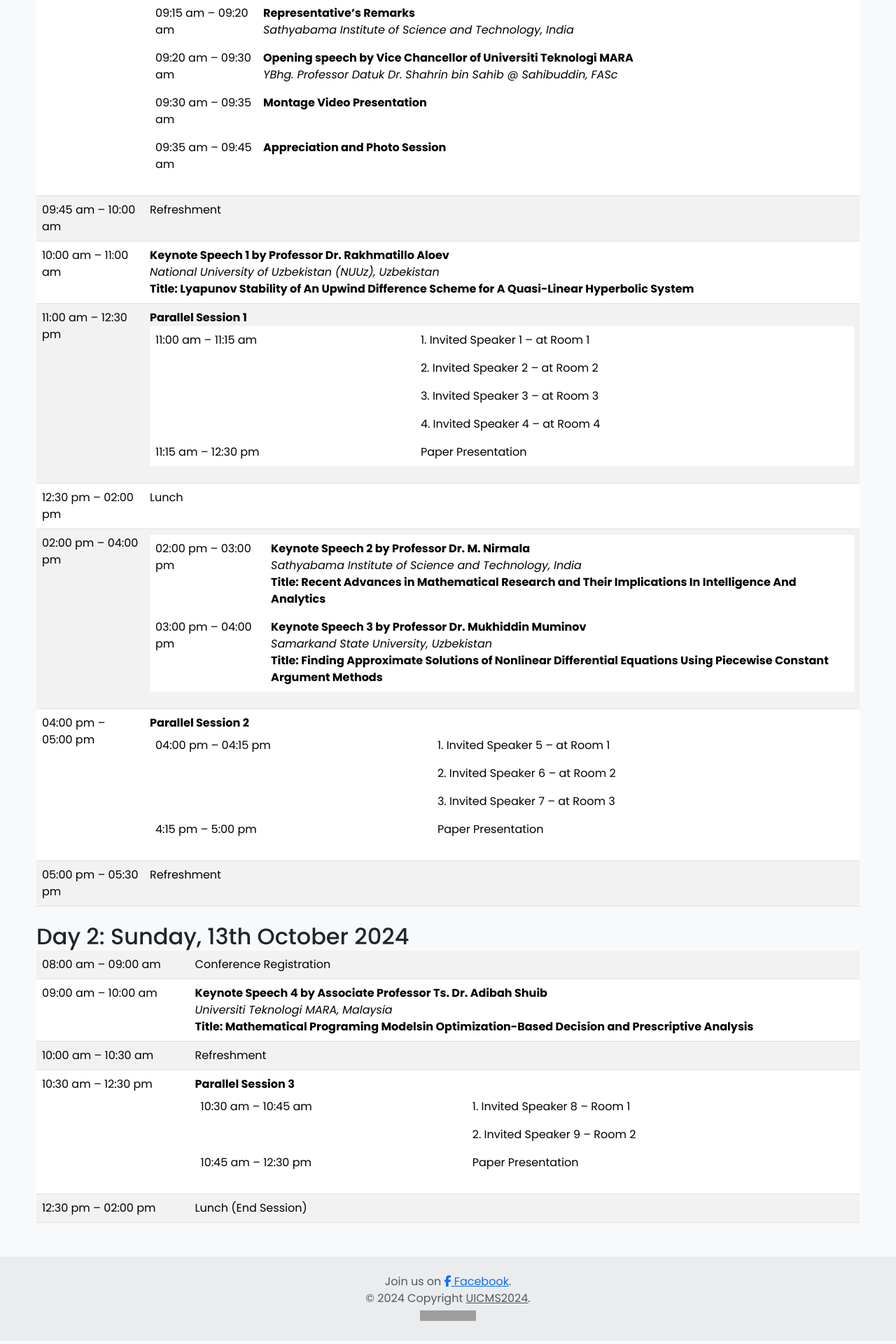
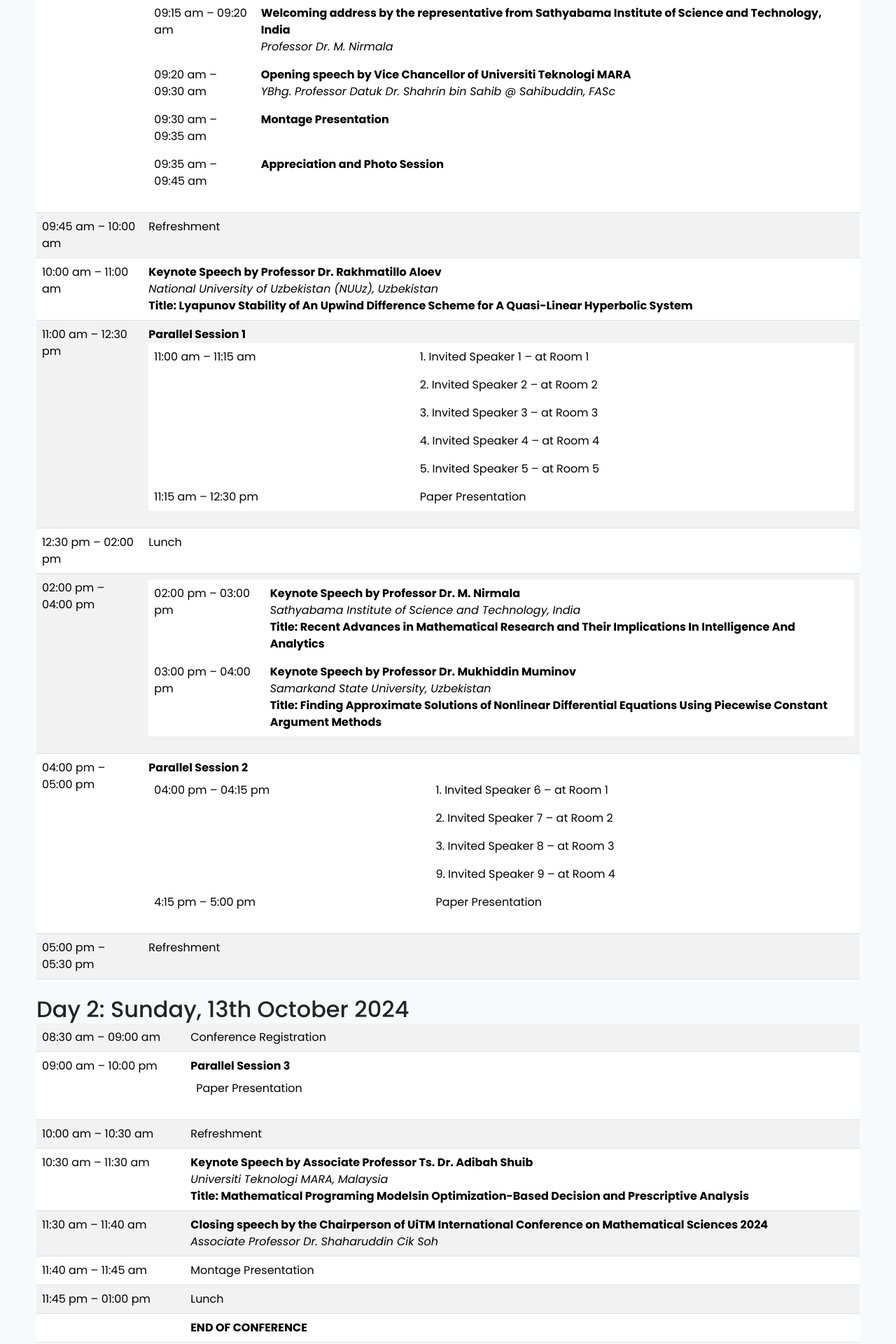
Before and after one commit to uicms2024/uicms2024.github.io, an Angular app: page /tentative in a window 1280 px wide. Shown: the part 520-2440 px from the top of the page at 70% size. Built offline with nearby package versions, Linux system fonts and the light colour scheme; grey boxes are pictures that could not be loaded.

Commit message:
Update tentative according to meeting 2024-09-24

```diff
--- a/src/app/tentative/tentative.component.html
+++ b/src/app/tentative/tentative.component.html
@@ -16,12 +16,12 @@
             <tbody>
               <tr>
                 <td>09:00 am – 09:05 am</td>
-                <td class="fw-bold">Doa Recitation and National Anthem</td>
+                <td class="fw-bold">National Anthem and Doa Recitation</td>
               </tr>
               <tr>
                 <td>09:05 am – 09:10 am</td>
                 <td class="fw-bold">
-                  Welcoming remarks by Assistant Vice Chancellor, College of
+                  Welcoming address by the Assistant Vice Chancellor, College of
                   Computing, Informatics and Mathematics, Universiti Teknologi
                   MARA
                 </td>
@@ -29,19 +29,23 @@
               <tr>
                 <td>09:10 am – 09:15 am</td>
                 <td>
-                  <span class="fw-bold">Representative’s Remarks</span><br />
+                  <span class="fw-bold"
+                    >Welcoming address by the representative from National
+                    University of Uzbekistan (NUUz), Uzbekistan</span
+                  ><br />
                   <span class="fst-italic"
-                    >National University of Uzbekistan (NUUz), Uzbekistan</span
+                    >Professor Dr. Rakhmatillo Aloev</span
                   >
                 </td>
               </tr>
               <tr>
                 <td>09:15 am – 09:20 am</td>
                 <td>
-                  <span class="fw-bold">Representative’s Remarks</span><br />
-                  <span class="fst-italic"
-                    >Sathyabama Institute of Science and Technology, India</span
-                  >
+                  <span class="fw-bold"
+                    >Welcoming address by the representative from Sathyabama
+                    Institute of Science and Technology, India</span
+                  ><br />
+                  <span class="fst-italic">Professor Dr. M. Nirmala</span>
                 </td>
               </tr>
               <tr>
@@ -52,14 +56,14 @@
                     MARA</span
                   ><br />
                   <span class="fst-italic"
-                    >YBhg. Professor Datuk Dr. Shahrin bin Sahib &#64; Sahibuddin,
-                    FASc</span
+                    >YBhg. Professor Datuk Dr. Shahrin bin Sahib &#64;
+                    Sahibuddin, FASc</span
                   >
                 </td>
               </tr>
               <tr>
                 <td>09:30 am – 09:35 am</td>
-                <td class="fw-bold">Montage Video Presentation</td>
+                <td class="fw-bold">Montage Presentation</td>
               </tr>
               <tr>
                 <td>09:35 am – 09:45 am</td>
@@ -77,7 +81,7 @@
         <td>10:00 am – 11:00 am</td>
         <td>
           <span class="fw-bold"
-            >Keynote Speech 1 by Professor Dr. Rakhmatillo Aloev</span
+            >Keynote Speech by Professor Dr. Rakhmatillo Aloev</span
           ><br />
           <span class="fst-italic"
             >National University of Uzbekistan (NUUz), Uzbekistan</span
@@ -111,6 +115,11 @@
                 <td>4. Invited Speaker 4 – at Room 4</td>
               </tr>
               <tr>
+                <td>&nbsp;</td>
+                <td>5. Invited Speaker 5 – at Room 5</td>
+              </tr>
+
+              <tr>
                 <td>11:15 am – 12:30 pm</td>
                 <td>Paper Presentation</td>
               </tr>
@@ -131,7 +140,7 @@
                 <td>02:00 pm – 03:00 pm</td>
                 <td>
                   <span class="fw-bold"
-                    >Keynote Speech 2 by Professor Dr. M. Nirmala</span
+                    >Keynote Speech by Professor Dr. M. Nirmala</span
                   ><br />
                   <span class="fst-italic"
                     >Sathyabama Institute of Science and Technology, India</span
@@ -146,7 +155,7 @@
                 <td>03:00 pm – 04:00 pm</td>
                 <td>
                   <span class="fw-bold"
-                    >Keynote Speech 3 by Professor Dr. Mukhiddin Muminov</span
+                    >Keynote Speech by Professor Dr. Mukhiddin Muminov</span
                   ><br />
                   <span class="fst-italic"
                     >Samarkand State University, Uzbekistan</span
@@ -170,15 +179,19 @@
             <tbody>
               <tr>
                 <td>04:00 pm – 04:15 pm</td>
-                <td>1. Invited Speaker 5 – at Room 1</td>
+                <td>1. Invited Speaker 6 – at Room 1</td>
               </tr>
               <tr>
                 <td>&nbsp;</td>
-                <td>2. Invited Speaker 6 – at Room 2</td>
+                <td>2. Invited Speaker 7 – at Room 2</td>
               </tr>
               <tr>
                 <td>&nbsp;</td>
-                <td>3. Invited Speaker 7 – at Room 3</td>
+                <td>3. Invited Speaker 8 – at Room 3</td>
+              </tr>
+              <tr>
+                <td>&nbsp;</td>
+                <td>9. Invited Speaker 9 – at Room 4</td>
               </tr>
               <tr>
                 <td>4:15 pm – 5:00 pm</td>
@@ -199,51 +212,65 @@
   <table class="table table-striped">
     <tbody>
       <tr>
-        <td>08:00 am – 09:00 am</td>
+        <td>08:30 am – 09:00 am</td>
         <td>Conference Registration</td>
       </tr>
+
       <tr>
-        <td>09:00 am – 10:00 am</td>
-                <td>
-                  <span class="fw-bold"
-                    >Keynote Speech 4 by Associate Professor Ts. Dr. Adibah Shuib</span
-                  ><br />
-                  <span class="fst-italic" >Universiti Teknologi MARA, Malaysia</span ><br />
-                  <span class="fw-bold"
-                    >Title: Mathematical Programing Modelsin Optimization-Based Decision and Prescriptive Analysis</span
-                  >
-                </td>
-      </tr>
-      <tr>
-        <td>10:00 am – 10:30 am</td>
-        <td>Refreshment</td>
-      </tr>
-      <tr>
-        <td>10:30 am – 12:30 pm</td>
+        <td>09:00 am – 10:00 pm</td>
         <td>
           <strong>Parallel Session 3</strong>
           <table class="table table-borderless">
             <tbody>
               <tr>
-                <td>10:30 am – 10:45 am</td>
-                <td>1. Invited Speaker 8 – Room 1</td>
-              </tr>
-              <tr>
-                <td>&nbsp;</td>
-                <td>2. Invited Speaker 9 – Room 2</td>
-              </tr>
-
-              <tr>
-                <td>10:45 am – 12:30 pm</td>
                 <td>Paper Presentation</td>
               </tr>
             </tbody>
           </table>
         </td>
       </tr>
+
       <tr>
-        <td>12:30 pm – 02:00 pm</td>
-        <td>Lunch (End Session)</td>
+        <td>10:00 am – 10:30 am</td>
+        <td>Refreshment</td>
+      </tr>
+      <tr>
+        <td>10:30 am – 11:30 am</td>
+        <td>
+          <span class="fw-bold"
+            >Keynote Speech by Associate Professor Ts. Dr. Adibah Shuib</span
+          ><br />
+          <span class="fst-italic">Universiti Teknologi MARA, Malaysia</span
+          ><br />
+          <span class="fw-bold"
+            >Title: Mathematical Programing Modelsin Optimization-Based Decision
+            and Prescriptive Analysis</span
+          >
+        </td>
+      </tr>
+      <tr>
+        <td>11:30 am – 11:40 am</td>
+        <td>
+          <span class="fw-bold"
+            >Closing speech by the Chairperson of UiTM International Conference
+            on Mathematical Sciences 2024</span
+          ><br />
+          <span class="fst-italic"
+            >Associate Professor Dr. Shaharuddin Cik Soh</span
+          ><br />
+        </td>
+      </tr>
+      <tr>
+        <td>11:40 am – 11:45 am</td>
+        <td>Montage Presentation</td>
+      </tr>
+      <tr>
+        <td>11:45 pm – 01:00 pm</td>
+        <td>Lunch</td>
+      </tr>
+      <tr>
+        <td>&nbsp;</td>
+        <td><span class="fw-bold">END OF CONFERENCE</span></td>
       </tr>
     </tbody>
   </table>
```
